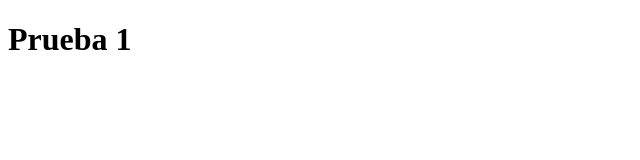
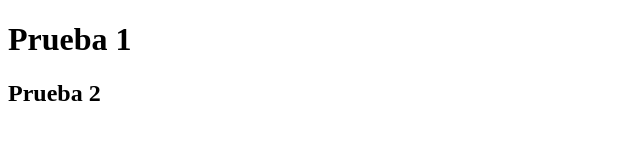
Before and after one commit to wjtrucido/cursoGit, a plain HTML site: page index.html in a window 1280 px wide. Shown: the whole page, without its empty margins (0-640 px from the left). Drawn offline with Linux system fonts and the light colour scheme.

Commit message:
Update index.html

```diff
--- a/index.html
+++ b/index.html
@@ -8,6 +8,7 @@
 </head>
 <body>
     <h1> Prueba 1 </h1>
+    <h2> Prueba 2 </h2>
 
 </body>
 </html>
```
